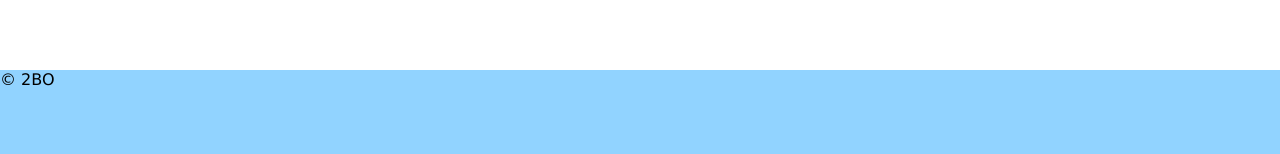
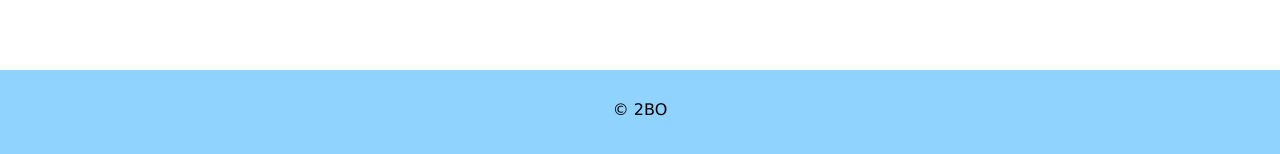
Before and after one commit to ShamblesLaw/portafolio2bo.github.io, a plain HTML site: page index.html in a window 1280 px wide. Shown: the part 1357-1511 px from the top of the page. Drawn offline with Linux system fonts and the light colour scheme.

Commit message:
Update styles.css

```diff
--- a/styles.css
+++ b/styles.css
@@ -40,4 +40,9 @@ header{
     background-color: rgb(145, 211, 255);
     max-height: 100px;
     height: 100px;
+    text-align: center;
 }
+
+#final p{
+    padding-top: 30px;
+}
```
